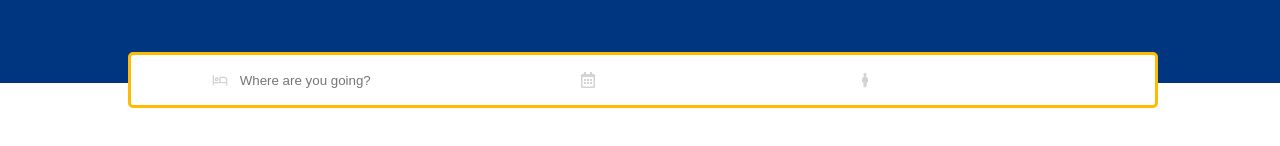
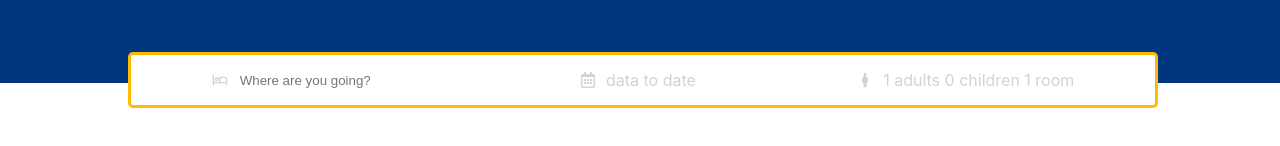
Before and after one commit to Shahriyar-Hosen/bd-booking, a React (Create React App) app: page / in a window 1280 px wide. Shown: the part 314-460 px from the top of the page. Built offline with nearby package versions, Linux system fonts and the light colour scheme.

Commit message:
headerSearchText

```diff
--- a/src/Components/Header/Header.css
+++ b/src/Components/Header/Header.css
@@ -75,3 +75,8 @@
   border: none;
   outline: none;
 }
+
+.headerSearchText {
+  color: lightgray;
+  cursor: pointer;
+}
```
